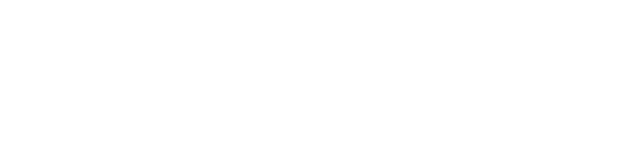
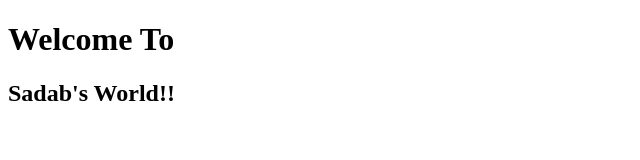
Before and after one commit to sadab275/Portfolio-Website, a plain HTML site: page index.html in a window 1280 px wide. Shown: the whole page, without its empty margins (0-640 px from the left). Drawn offline with Linux system fonts and the light colour scheme.

Commit message:
added h1

```diff
--- a/index.html
+++ b/index.html
@@ -8,6 +8,8 @@
     <link rel="stylesheet" href="style.css">
 </head>
 <body>
+    <h1>Welcome To</h1>
+    <h2>Sadab's World!!</h2>
 
 </body>
 </html>
```
Also changed, not shown: images/dream-bg.png (added), images/exp-bg.png (added), images/jhankar.png (added), images/jhankar2.png (added), images/my-bg.png (added), images/my-bg2.png (added), images/sadab-portfolio.png (added), images/top-banner.png (added), 7 other files.
